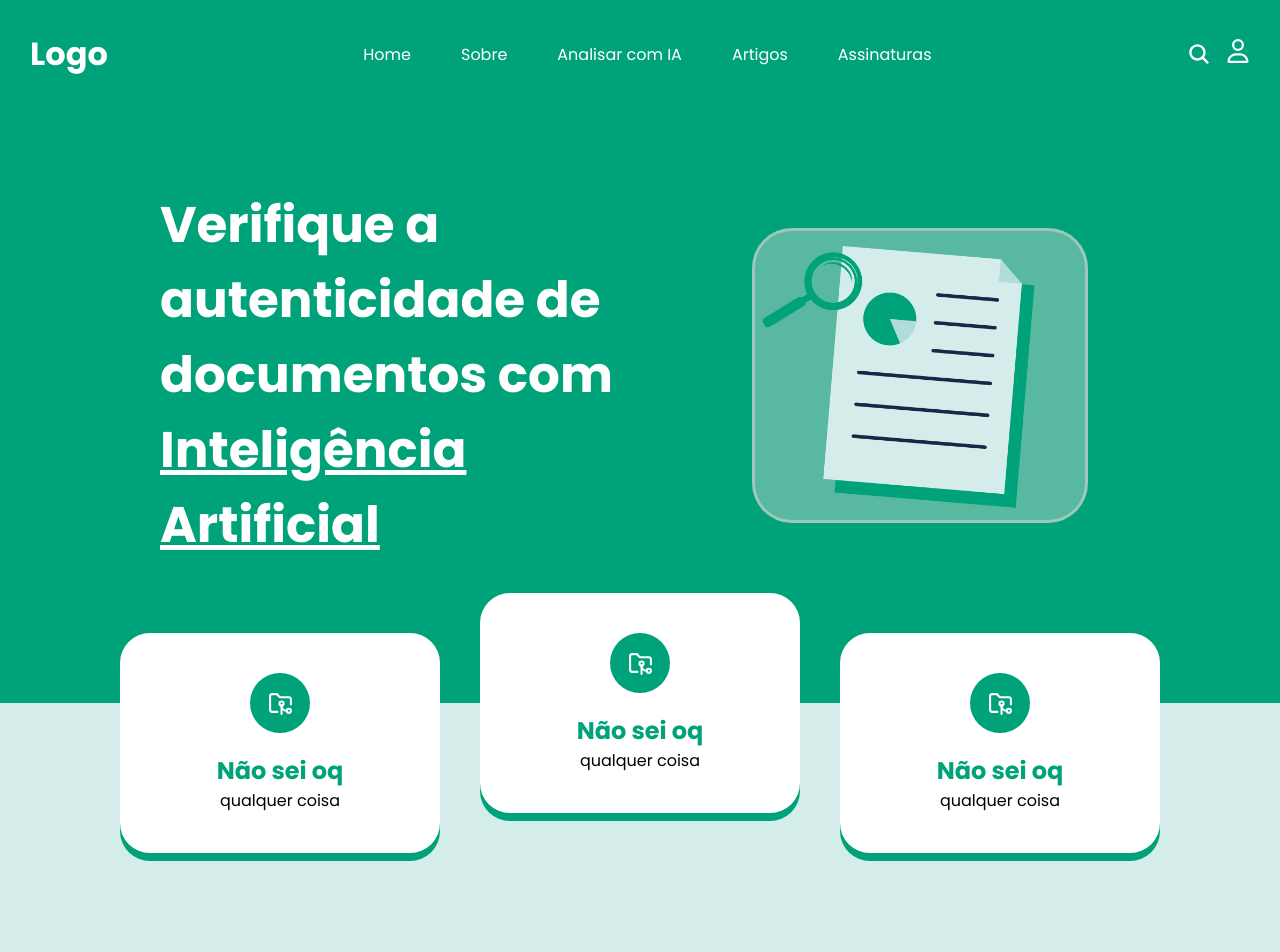
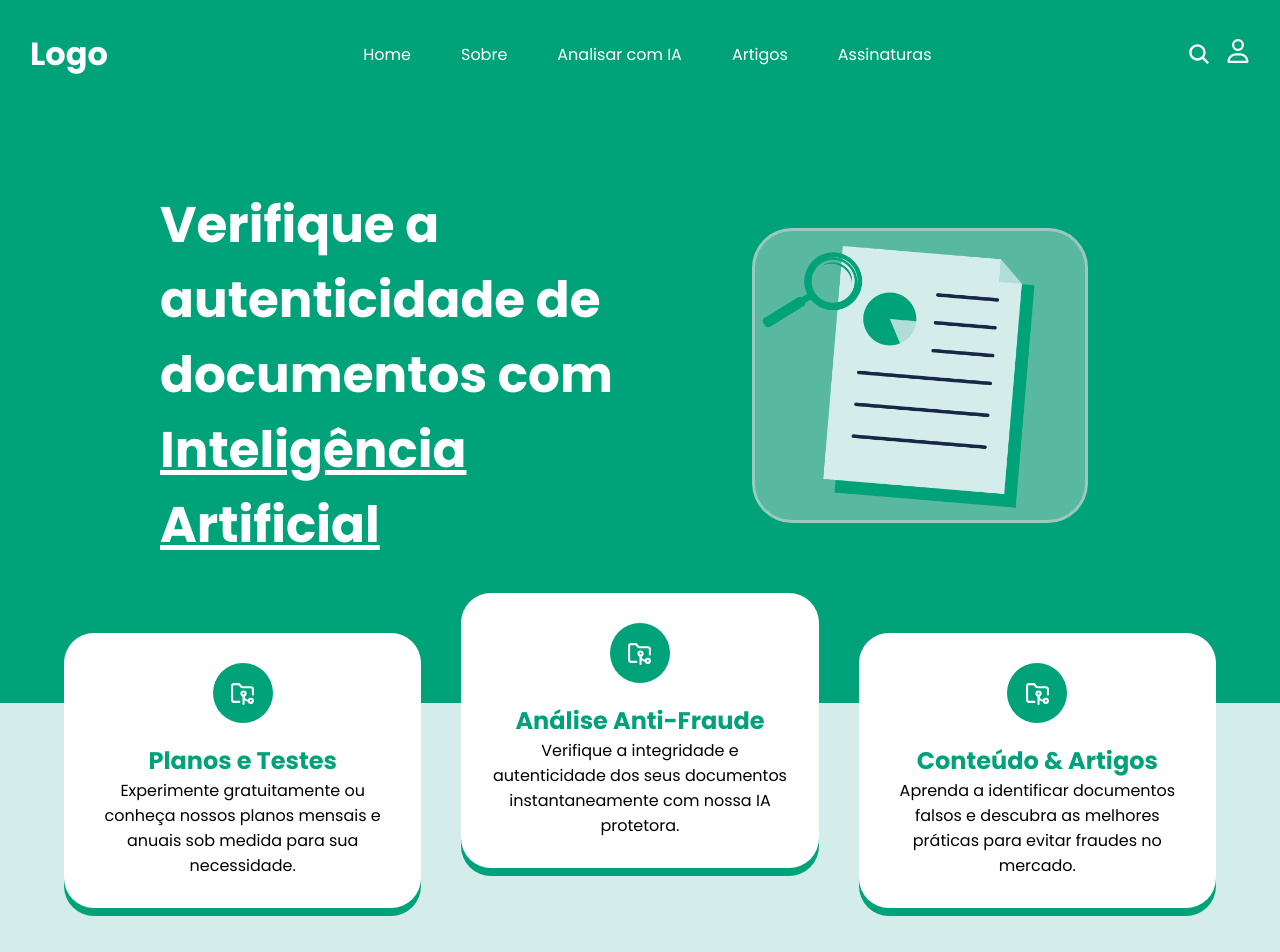
Before and after one commit to gabrielysantos8/valid, a React (Vite) app: page / in a window 1280 px wide. Shown: the top 952 px of the page. Built offline with nearby package versions, Linux system fonts and the light colour scheme.

Commit message:
conteudo - cards - home

```diff
--- a/src/Home.jsx
+++ b/src/Home.jsx
@@ -47,20 +47,20 @@ function Home() {
         <div className="cards-home">
           <div className="card-home">
             <div className="icardhome"><LuFolderGit2 /></div>
-            <h2>Não sei oq</h2>
-            <p>qualquer coisa</p>
+            <h2>Planos e Testes</h2>
+            <p>Experimente gratuitamente ou conheça nossos planos mensais e anuais sob medida para sua necessidade.</p>
           </div>
 
           <div className="card-home card-destaque">
             <div className="icardhome"><LuFolderGit2 /></div>
-            <h2>Não sei oq</h2>
-            <p>qualquer coisa</p>
+            <h2>Análise Anti-Fraude</h2>
+            <p>Verifique a integridade e autenticidade dos seus documentos instantaneamente com nossa IA protetora.</p>
           </div>
 
           <div className="card-home">
             <div className="icardhome"><LuFolderGit2 /></div>
-            <h2>Não sei oq</h2>
-            <p>qualquer coisa</p>
+            <h2>Conteúdo & Artigos</h2>
+            <p>Aprenda a identificar documentos falsos e descubra as melhores práticas para evitar fraudes no mercado.</p>
           </div>
         </div>
       </section>
--- a/src/style.css
+++ b/src/style.css
@@ -105,8 +105,8 @@
 .card-home{
     background-color: #fff;
     border-radius: 30px;
-    width: 320px;
-    padding: 40px;
+    width: 400px;
+    padding: 30px;
     display: flex;
     flex-direction: column;
     align-items: center;
```
Also changed, not shown: 1 other file (tests, documents, lock files or other folders).
